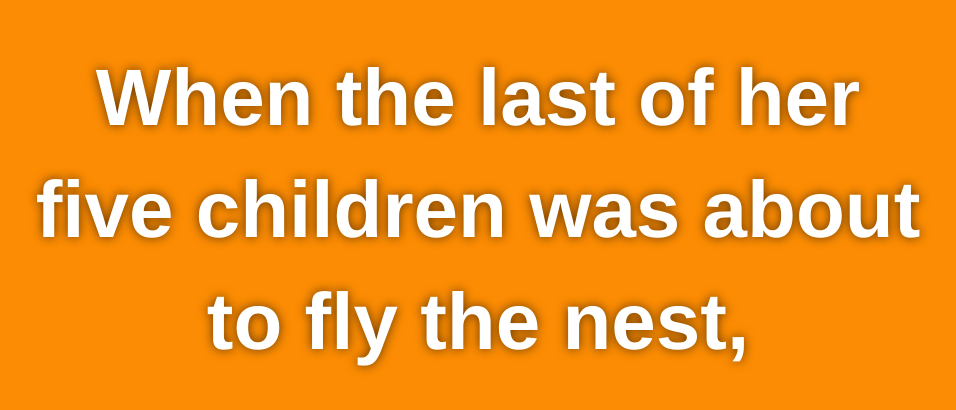
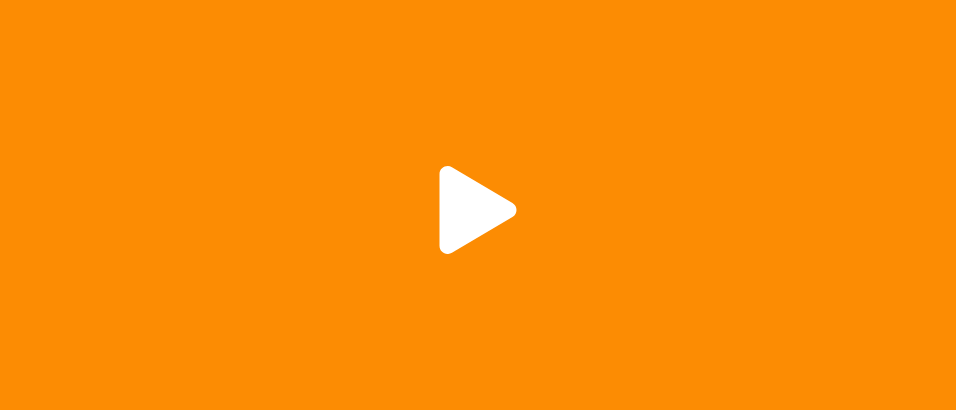
Before and after one commit to gpoole/easy-reader, a Next.js app: page / in a window 1280 px wide. Shown: the part 190-600 px from the top of the page, without its empty margins (162-1118 px from the left). Built offline with nearby package versions, Linux system fonts and the light colour scheme.

Commit message:
Add play button

```diff
--- a/package.json
+++ b/package.json
@@ -13,6 +13,7 @@
     "next": "12.1.0",
     "react": "17.0.2",
     "react-dom": "17.0.2",
+    "react-icons": "^4.3.1",
     "styled-components": "^5.3.3"
   },
   "devDependencies": {
--- a/pages/index.js
+++ b/pages/index.js
@@ -1,5 +1,6 @@
 import { useEffect, useState } from 'react';
 import styled from 'styled-components';
+import {FaPlay} from "react-icons/fa"
 
 const Wrapper = styled.div`
   width: 100%;
@@ -19,6 +20,16 @@ const CurrentText = styled.div`
   width: 900px;
   line-height: 1.4;
   text-align: center;
+`;
+
+const PlayButton = styled.div`
+  color: white;
+  font-size: 88px;
+  width: 100%;
+  height: 100%;
+  display: flex;
+  align-items: center;
+  justify-content: center;
 `;
 
 const trim = (str) => str.replace(/^\s*/, '').replace(/\s*$/, '');
@@ -63,6 +74,8 @@ const splitLongSentences = (sentences) => sentences.reduce((acc, sentence) => {
 }, []);
 
 const TEXT_TO_SPEAK = `
+
+
 When the last of her five children was about to fly the nest, Pam Willis wondered what she'd do with all the empty bedrooms in her house.
 
 Then, she read a news story on Facebook about seven siblings who needed a home that changed everything....
@@ -116,6 +129,7 @@ const say = (text) => {
 
 export default function Main() {
   const [currentSegment, setCurrentSegment] = useState(0);
+  const [speaking, setSpeaking] = useState(false);
 
   useEffect(() => {
     let cancel = false;
@@ -123,25 +137,39 @@ export default function Main() {
     const sayNext = async () => {
       const segment = SEGMENTS[currentSegment];
       await say(segment);
-      await sleep(isMidSentence(segment) ? 200 : 1000);
+      await sleep(isMidSentence(segment) ? 2000 : 4000);
       if (cancel) {
         return;
       }
-      setCurrentSegment(currentSegment + 1);
+
+      if (currentSegment + 1 < SEGMENTS.length) {
+        setCurrentSegment(currentSegment + 1);
+      } else {
+        setSpeaking(false);
+      }
     };
 
-    sayNext();
+    if (speaking) {
+      sayNext();
+    }
 
     return () => {
       cancel = true;
     };
-  }, [currentSegment]);
+  }, [currentSegment, speaking]);
 
   return (
     <Wrapper>
-      <CurrentText>
-        {SEGMENTS[currentSegment]}
-      </CurrentText>
+      {speaking && (
+        <CurrentText>
+          {SEGMENTS[currentSegment]}
+        </CurrentText>
+      )}
+      {!speaking && (
+        <PlayButton onClick={() => setSpeaking(true)}>
+          <FaPlay />
+        </PlayButton>
+      )}
     </Wrapper>
   );
 }
```
Also changed, not shown: 1 other file (tests, documents, lock files or other folders).
